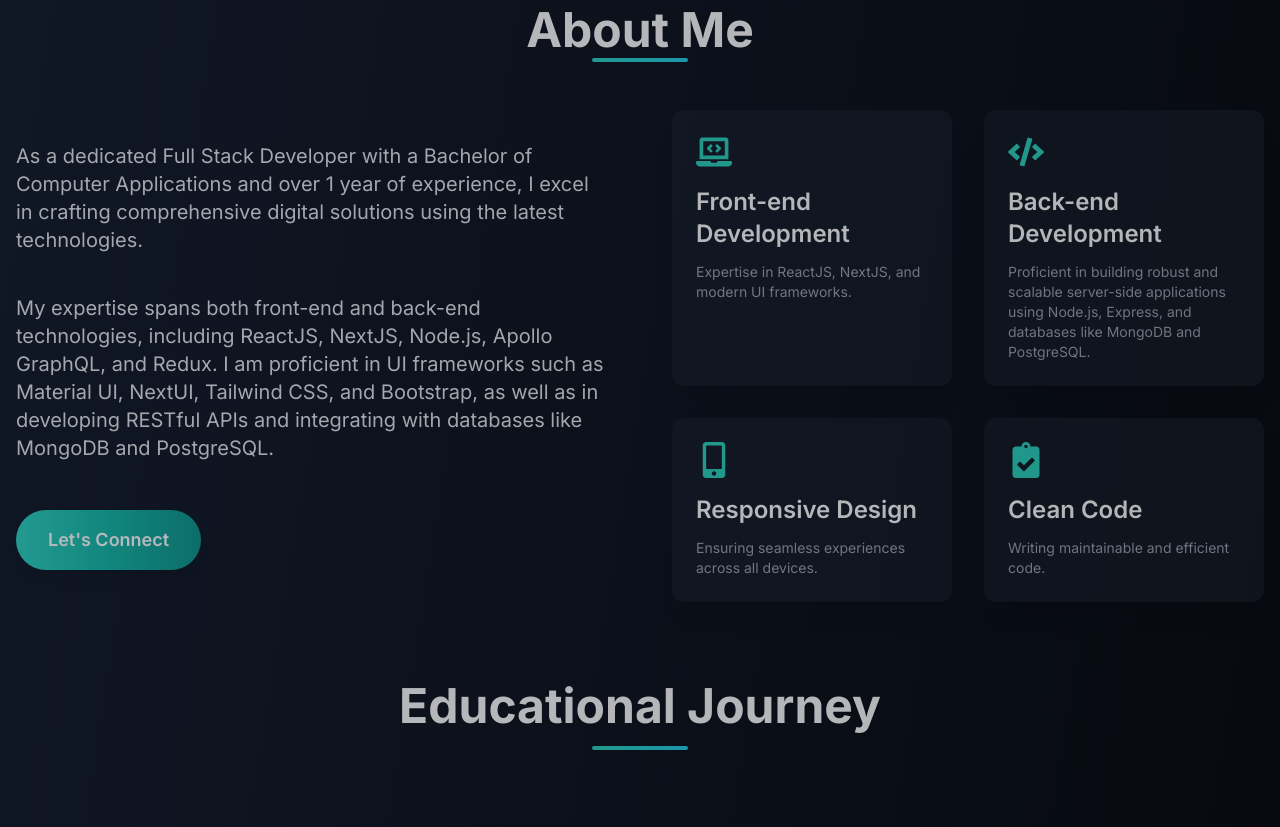
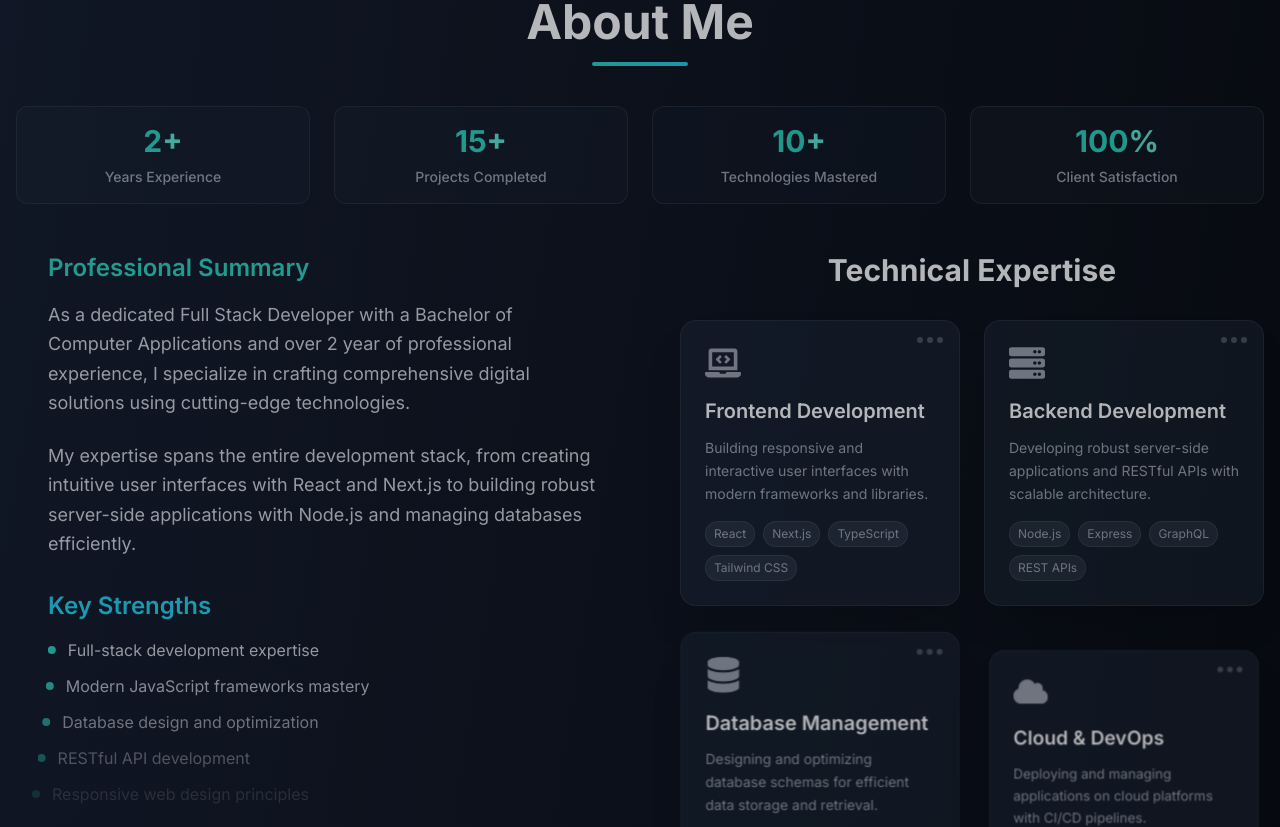
Before and after one commit to vikashsharmaa25/Personal-Portfolio, a Next.js app: page / in a window 1280 px wide. Shown: the part 802-1629 px from the top of the page. Built offline with nearby package versions, Linux system fonts and the light colour scheme; a web font is replaced by a local one.

Commit message:
update: about page

```diff
--- a/src/app/page.tsx
+++ b/src/app/page.tsx
@@ -17,27 +17,6 @@ import Resume from "@/components/Resume/Resume";
 import Skills from "@/components/Skills/Skills";
 import SocialLinks from "@/components/socialLinks/socialLinks";
 import WhatsApp from "@/components/Whatsapp/WhatsApp";
-
-const SmoothScroll: React.FC<{ children: React.ReactNode }> = ({
-  children,
-}) => {
-  const { scrollYProgress } = useScroll();
-  const scaleX = useSpring(scrollYProgress, {
-    stiffness: 100,
-    damping: 30,
-    restDelta: 0.001,
-  });
-
-  return (
-    <>
-      <motion.div
-        className="fixed top-0 left-0 right-0 h-1 bg-yellow-500 origin-left z-50"
-        style={{ scaleX }}
-      />
-      {children}
-    </>
-  );
-};
 
 const Loading: React.FC = () => {
   const itemVariants = {
@@ -203,7 +182,7 @@ const Home: React.FC = () => {
           initial={{ opacity: 0 }}
           whileInView={{ opacity: 1 }}
           viewport={{ once: true }}
-          transition={{ duration: 0.5 }}
+          transition={{ duration: 0.1 }}
         >
           <About scrollToContact={() => scrollToSection(contactRef)} />
         </motion.div>
--- a/src/components/About/About.tsx
+++ b/src/components/About/About.tsx
@@ -1,177 +1,336 @@
 "use client";
 
-import React, { useRef, useState } from "react";
-import { motion, useInView, useAnimation } from "framer-motion";
-import {
-  FaCode,
-  FaLaptopCode,
-  FaPalette,
-  FaMobileAlt,
-  FaClipboardCheck,
-} from "react-icons/fa";
+import React, { useRef, useState, useEffect, useCallback } from "react";
+import { motion, useInView, useAnimation, Variants } from "framer-motion";
+import { FaLaptopCode, FaServer, FaDatabase, FaCloud } from "react-icons/fa";
 
-interface AboutProps {
-  scrollToContact: () => void;
-}
+// Animation variants
+const fadeInUp: Variants = {
+  hidden: { opacity: 0, y: 30 },
+  visible: {
+    opacity: 1,
+    y: 0,
+    transition: { duration: 0.6, ease: "easeOut" },
+  },
+};
 
-const About: React.FC<AboutProps> = ({ scrollToContact }) => {
+const fadeInLeft: Variants = {
+  hidden: { opacity: 0, x: -50 },
+  visible: {
+    opacity: 1,
+    x: 0,
+    transition: { duration: 0.7, ease: "easeOut" },
+  },
+};
+
+const staggerContainer: Variants = {
+  hidden: { opacity: 0 },
+  visible: {
+    opacity: 1,
+    transition: {
+      staggerChildren: 0.15,
+      delayChildren: 0.3,
+    },
+  },
+};
+
+const skillCardVariants: Variants = {
+  hidden: { opacity: 0, y: 20, scale: 0.95 },
+  visible: {
+    opacity: 1,
+    y: 0,
+    scale: 1,
+    transition: {
+      duration: 0.5,
+      type: "spring",
+      stiffness: 100,
+      damping: 15,
+    },
+  },
+};
+
+// Stats component
+const Stats: React.FC = () => {
+  const stats: Array<{ label: string; value: string; suffix?: string }> = [
+    { label: "Years Experience", value: "2", suffix: "+" },
+    { label: "Projects Completed", value: "15", suffix: "+" },
+    { label: "Technologies Mastered", value: "10", suffix: "+" },
+    { label: "Client Satisfaction", value: "100", suffix: "%" },
+  ];
+
+  return (
+    <motion.div
+      className="grid grid-cols-2 lg:grid-cols-4 gap-6 mb-12"
+      variants={staggerContainer}
+      initial="hidden"
+      whileInView="visible"
+      viewport={{ once: true, amount: 0.3 }}
+    >
+      {stats.map((stat, index) => (
+        <motion.div
+          key={stat.label}
+          className="text-center p-4 bg-gray-800/30 backdrop-blur-sm rounded-xl border border-gray-700/50"
+          variants={skillCardVariants}
+          whileHover={{ scale: 1.05, borderColor: "rgba(20, 184, 166, 0.5)" }}
+        >
+          <div className="text-2xl lg:text-3xl font-bold text-teal-400 mb-2">
+            {stat.value}
+            <span className="text-teal-300">{stat.suffix}</span>
+          </div>
+          <div className="text-sm text-gray-400 font-medium">{stat.label}</div>
+        </motion.div>
+      ))}
+    </motion.div>
+  );
+};
+
+const About: React.FC<any> = ({ scrollToContact }) => {
   const controls = useAnimation();
-  const ref = useRef(null);
-  const isInView = useInView(ref, { once: false, amount: 0.3 });
+  const ref = useRef<HTMLElement>(null);
+  const isInView: boolean = useInView(ref, { once: false, amount: 0.2 });
 
   const [activeSkill, setActiveSkill] = useState<string | null>(null);
 
-  const skills = [
+  const skills: any = [
     {
-      name: "Front-end Development",
+      name: "Frontend Development",
       icon: <FaLaptopCode />,
-      description: "Expertise in ReactJS, NextJS, and modern UI frameworks.",
+      description:
+        "Building responsive and interactive user interfaces with modern frameworks and libraries.",
+      technologies: ["React", "Next.js", "TypeScript", "Tailwind CSS"],
+      color: "from-blue-500 to-cyan-500",
     },
     {
-      name: "Back-end Development",
-      icon: <FaCode />, // You might want to change this icon if needed
+      name: "Backend Development",
+      icon: <FaServer />,
       description:
-        "Proficient in building robust and scalable server-side applications using Node.js, Express, and databases like MongoDB and PostgreSQL.",
+        "Developing robust server-side applications and RESTful APIs with scalable architecture.",
+      technologies: ["Node.js", "Express", "GraphQL", "REST APIs"],
+      color: "from-green-500 to-emerald-500",
     },
     {
-      name: "Responsive Design",
-      icon: <FaMobileAlt />,
-      description: "Ensuring seamless experiences across all devices.",
+      name: "Database Management",
+      icon: <FaDatabase />,
+      description:
+        "Designing and optimizing database schemas for efficient data storage and retrieval.",
+      technologies: ["MongoDB", "PostgreSQL", "Redis", "Prisma"],
+      color: "from-purple-500 to-violet-500",
     },
     {
-      name: "Clean Code",
-      icon: <FaClipboardCheck />,
-      description: "Writing maintainable and efficient code.",
+      name: "Cloud & DevOps",
+      icon: <FaCloud />,
+      description:
+        "Deploying and managing applications on cloud platforms with CI/CD pipelines.",
+      technologies: ["AWS", "Docker", "Vercel", "GitHub Actions"],
+      color: "from-orange-500 to-red-500",
     },
   ];
 
-  React.useEffect(() => {
+  const headerVariants = {
+    hidden: { opacity: 0, y: -50 },
+    visible: {
+      opacity: 1,
+      y: 0,
+      transition: {
+        type: "spring",
+        duration: 1,
+        bounce: 0.5,
+      },
+    },
+  };
+
+  useEffect(() => {
     if (isInView) {
       controls.start("visible");
     }
   }, [isInView, controls]);
 
   return (
-    <section ref={ref} className="mt-2 text-white">
-      <div className="container mx-auto px-4">
-        <motion.h2
-          className="text-3xl md:text-4xl lg:text-5xl font-bold mb-12 text-center text-white leading-tight"
-          initial={{ opacity: 0, y: -20 }}
-          animate={isInView ? { opacity: 1, y: 0 } : {}}
-          transition={{ duration: 0.5 }}
-          variants={{
-            visible: { opacity: 1, y: 0 },
-          }}
+    <section ref={ref} className="relative text-white overflow-hidden">
+      <div className="container mx-auto px-4 relative z-10">
+        {/* Header */}
+        <motion.div
+          className="text-center mb-10"
+          variants={headerVariants}
+          initial="hidden"
+          whileInView="visible"
+          viewport={{ once: true }}
         >
+          <h2 className="text-3xl md:text-4xl lg:text-5xl font-bold text-white mb-4">
             About Me
+          </h2>
           <motion.div
-            className="w-24 h-1 bg-gradient-to-r from-teal-400 to-cyan-400 mx-auto rounded-full mt-1"
+            className="w-24 h-1 bg-gradient-to-r from-teal-400 to-cyan-400 mx-auto rounded-full"
             whileInView={{ scaleX: [0, 1] }}
             transition={{ duration: 0.8, delay: 0.2 }}
           />
-        </motion.h2>
+        </motion.div>
 
-        <div className="grid grid-cols-1 md:grid-cols-2 gap-12 md:gap-16 items-center">
+        {/* Stats Section */}
+        <Stats />
+
+        {/* Main Content */}
+        <div className="grid grid-cols-1 lg:grid-cols-2 gap-16 lg:gap-20 items-start">
+          {/* Left Column - Description */}
           <motion.div
-            initial={{ opacity: 0, x: -50 }}
-            animate={isInView ? { opacity: 1, x: 0 } : { opacity: 0, x: -50 }}
-            transition={{ duration: 0.7, delay: 0.2 }}
-            variants={{
-              visible: { opacity: 1, x: 0 },
-            }}
+            variants={fadeInLeft}
+            initial="hidden"
+            animate={isInView ? "visible" : "hidden"}
+            className="space-y-8"
           >
-            <p className="text-base md:text-lg lg:text-xl leading-relaxed mb-6 md:mb-8 lg:mb-10 text-gray-200">
-              {` As a dedicated Full Stack Developer with a Bachelor of Computer
-      Applications and over 1 year of experience, I excel in crafting comprehensive digital solutions using the latest technologies.`}
+            {/* Professional Summary */}
+            <div className="relative">
+              <div className="pl-8">
+                <h3 className="text-2xl font-semibold mb-4 text-teal-400">
+                  Professional Summary
+                </h3>
+                <p className="text-lg leading-relaxed text-gray-300 mb-6">
+                  As a dedicated Full Stack Developer with a Bachelor of
+                  Computer Applications and over 2 year of professional
+                  experience, I specialize in crafting comprehensive digital
+                  solutions using cutting-edge technologies.
                 </p>
-            <p className="text-base md:text-lg lg:text-xl leading-relaxed mb-8 md:mb-10 lg:mb-12 text-gray-200">
-              {` My expertise spans both front-end and back-end technologies, including ReactJS, NextJS, Node.js, Apollo GraphQL, and Redux. I am proficient in UI frameworks such as Material UI, NextUI, Tailwind CSS, and Bootstrap, as well as in developing RESTful APIs and integrating with databases like MongoDB and PostgreSQL.`}
+                <p className="text-lg leading-relaxed text-gray-300 mb-8">
+                  My expertise spans the entire development stack, from creating
+                  intuitive user interfaces with React and Next.js to building
+                  robust server-side applications with Node.js and managing
+                  databases efficiently.
                 </p>
+              </div>
+            </div>
+
+            {/* Key Strengths */}
+            <div className="relative">
+              <div className="pl-8">
+                <h3 className="text-2xl font-semibold mb-4 text-cyan-400">
+                  Key Strengths
+                </h3>
+                <ul className="space-y-3 text-gray-300">
+                  {[
+                    "Full-stack development expertise",
+                    "Modern JavaScript frameworks mastery",
+                    "Database design and optimization",
+                    "RESTful API development",
+                    "Responsive web design principles",
+                  ].map((strength, index) => (
+                    <motion.li
+                      key={strength}
+                      className="flex items-center gap-3"
+                      initial={{ opacity: 0, x: -20 }}
+                      animate={
+                        isInView ? { opacity: 1, x: 0 } : { opacity: 0, x: -20 }
+                      }
+                      transition={{ delay: 1 + index * 0.1, duration: 0.5 }}
+                    >
+                      <div className="w-2 h-2 bg-teal-400 rounded-full flex-shrink-0" />
+                      {strength}
+                    </motion.li>
+                  ))}
+                </ul>
+              </div>
+            </div>
+
+            {/* CTA Button */}
             <motion.button
               className="bg-gradient-to-r from-teal-400 via-teal-500 to-teal-600 text-white px-6 py-3 md:px-8 md:py-4 rounded-full font-semibold text-sm md:text-lg shadow-lg hover:shadow-teal-500/50 transition duration-300"
               whileHover={{ scale: 1.05 }}
               whileTap={{ scale: 0.95 }}
               onClick={scrollToContact}
             >
-              {` Let's Connect`}
+              {`Let's Connect`}
             </motion.button>
           </motion.div>
 
+          {/* Right Column - Skills Grid */}
           <motion.div
-            className="grid grid-cols-1 sm:grid-cols-2 gap-6 md:gap-8"
-            initial={{ opacity: 0, y: 50, scale: 0.9 }}
-            animate={
-              isInView
-                ? { opacity: 1, y: 0, scale: 1 }
-                : { opacity: 0, y: 50, scale: 0.9 }
-            }
-            transition={{ duration: 0.7, delay: 0.4 }}
-            variants={{
-              visible: { opacity: 1, y: 0, scale: 1 },
-            }}
+            className="space-y-8"
+            variants={staggerContainer}
+            initial="hidden"
+            animate={isInView ? "visible" : "hidden"}
           >
-            {skills.map((skill) => (
+            <h3 className="text-3xl font-bold text-center mb-8 text-white">
+              Technical Expertise
+            </h3>
+
+            <div className="grid grid-cols-1 sm:grid-cols-2 gap-6">
+              {skills.map((skill: any, index: any) => (
                 <motion.div
                   key={skill.name}
-                className={`p-6 rounded-xl shadow-xl ${
+                  className={`relative p-6 rounded-2xl shadow-2xl cursor-pointer transition-all duration-300 overflow-hidden group ${
                     activeSkill === skill.name
-                    ? "bg-gradient-to-br from-teal-600 to-teal-800"
-                    : "bg-gray-800 bg-opacity-50 backdrop-blur-lg"
-                } cursor-pointer transition duration-300`}
-                initial={{ opacity: 0, scale: 0.8 }}
-                animate={
-                  isInView
-                    ? { opacity: 1, scale: 1 }
-                    : { opacity: 0, scale: 0.8 }
-                }
-                transition={{ duration: 0.5, delay: 0.1 }}
+                      ? "bg-gray-800/80 border-2 border-teal-400/50"
+                      : "bg-gray-800/60 border border-gray-700/50"
+                  } backdrop-blur-lg`}
+                  variants={skillCardVariants}
                   whileHover={{
-                  scale: 1.05,
-                  boxShadow: "0 0 25px rgba(52, 211, 153, 0.4)",
+                    scale: 1.03,
+                    y: -5,
+                    boxShadow: "0 20px 40px rgba(0, 0, 0, 0.3)",
                   }}
                   onHoverStart={() => setActiveSkill(skill.name)}
                   onHoverEnd={() => setActiveSkill(null)}
                 >
+                  {/* Gradient overlay */}
                   <motion.div
-                  className={`text-3xl md:text-4xl mb-3 md:mb-4 ${
-                    activeSkill === skill.name ? "text-white" : "text-teal-400"
+                    className={`absolute inset-0 bg-gradient-to-br ${skill.color} opacity-0 group-hover:opacity-10 transition-opacity duration-300`}
+                  />
+
+                  {/* Corner dots */}
+                  <div className="absolute top-4 right-4 flex gap-1">
+                    {[...Array(3)].map((_, i) => (
+                      <div
+                        key={i}
+                        className={`w-1.5 h-1.5 rounded-full transition-colors duration-300 ${
+                          activeSkill === skill.name
+                            ? "bg-teal-400"
+                            : "bg-gray-600"
                         }`}
-                  initial={{ opacity: 0, scale: 0.8, rotate: -180 }}
+                      />
+                    ))}
+                  </div>
+
+                  <motion.div
+                    className={`text-4xl mb-4 transition-colors duration-300 ${
+                      activeSkill === skill.name
+                        ? "text-teal-400"
+                        : "text-gray-400"
+                    }`}
                     animate={
-                    isInView
-                      ? { opacity: 1, scale: 1, rotate: 0 }
-                      : { opacity: 0, scale: 0.8, rotate: -180 }
+                      activeSkill === skill.name
+                        ? { rotate: [0, 5, -5, 0] }
+                        : {}
                     }
-                  transition={{ duration: 0.5, delay: 0.2 }}
+                    transition={{ duration: 0.5 }}
                   >
                     {skill.icon}
                   </motion.div>
-                <motion.h3
-                  className="text-xl md:text-2xl font-semibold mb-2 md:mb-3"
-                  initial={{ opacity: 0, y: 20 }}
-                  animate={
-                    isInView ? { opacity: 1, y: 0 } : { opacity: 0, y: 20 }
-                  }
-                  transition={{ duration: 0.5, delay: 0.3 }}
+
+                  <h4 className="text-xl font-semibold mb-3 text-white group-hover:text-teal-300 transition-colors duration-300">
+                    {skill.name}
+                  </h4>
+
+                  <p className="text-sm text-gray-400 mb-4 leading-relaxed">
+                    {skill.description}
+                  </p>
+
+                  {/* Technologies */}
+                  <div className="flex flex-wrap gap-2">
+                    {skill.technologies.map((tech: string) => (
+                      <span
+                        key={tech}
+                        className={`px-2 py-1 text-xs rounded-full transition-colors duration-300 ${
+                          activeSkill === skill.name
+                            ? "bg-teal-400/20 text-teal-300 border border-teal-400/30"
+                            : "bg-gray-700/50 text-gray-400 border border-gray-600/50"
+                        }`}
                       >
-                  {skill.name}
-                </motion.h3>
-                <motion.p
-                  className={`text-xs md:text-sm ${
-                    activeSkill === skill.name
-                      ? "text-gray-200"
-                      : "text-gray-400"
-                  }`}
-                  initial={{ opacity: 0, y: 10 }}
-                  animate={
-                    isInView ? { opacity: 1, y: 0 } : { opacity: 0, y: 10 }
-                  }
-                  transition={{ duration: 0.5, delay: 0.4 }}
-                >
-                  {skill.description}
-                </motion.p>
+                        {tech}
+                      </span>
+                    ))}
+                  </div>
                 </motion.div>
               ))}
+            </div>
           </motion.div>
         </div>
       </div>
--- a/src/components/HeroSection/PrimaryHeroSection.tsx
+++ b/src/components/HeroSection/PrimaryHeroSection.tsx
@@ -105,11 +105,6 @@ const PrimaryHeroSection: React.FC<PrimaryHeroSectionProps> = ({
             animate={{ opacity: 1, y: 0 }}
             transition={{ duration: 0.5, delay: 0.8 }}
           >
-            {/* <CtaButton
-              onClick={scrollToContact}
-              icon={<HiOutlineMail />}
-              text="Get in Touch"
-            /> */}
             <CtaButton
               onClick={viewResume}
               icon={<HiOutlineDocumentText />}
```
Also changed, not shown: src/components/Navbar/Navbar.tsx (+2 -18 lines). Lines whose indentation alone changed are shown as unchanged.
